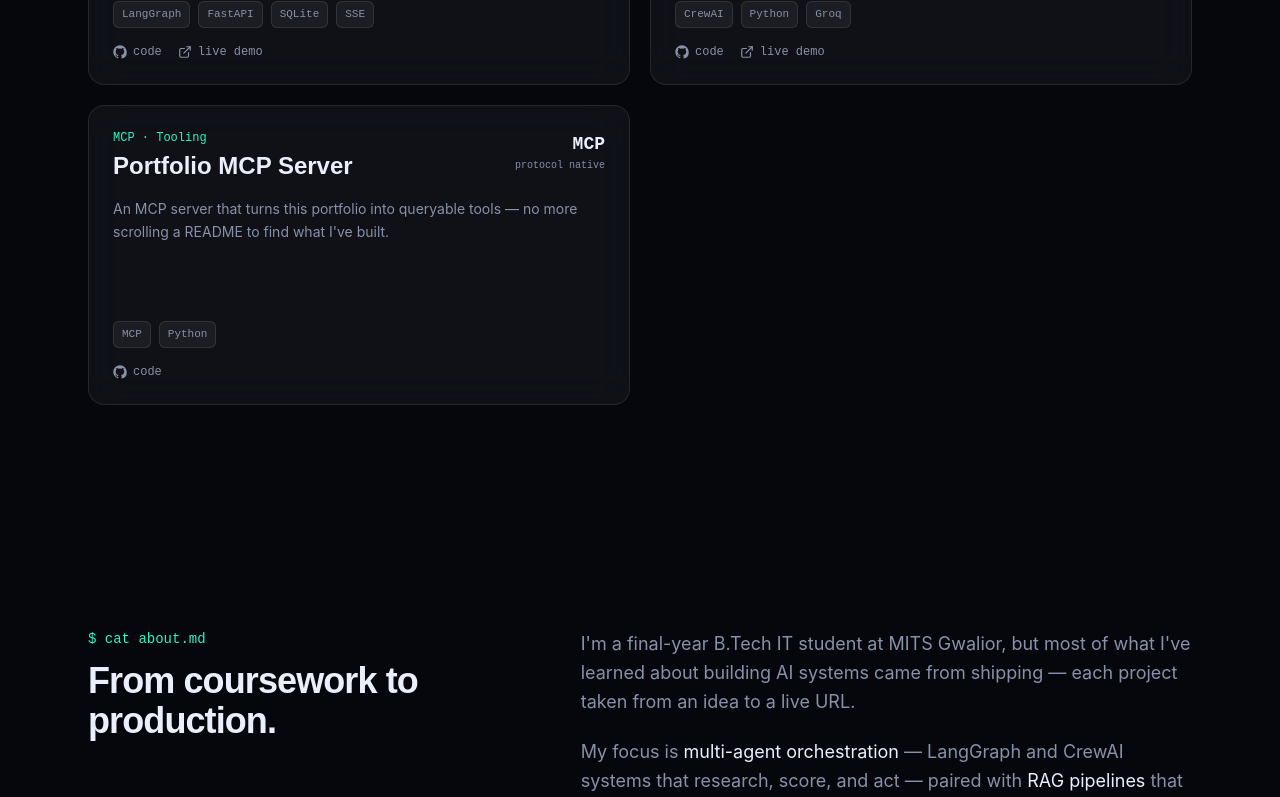
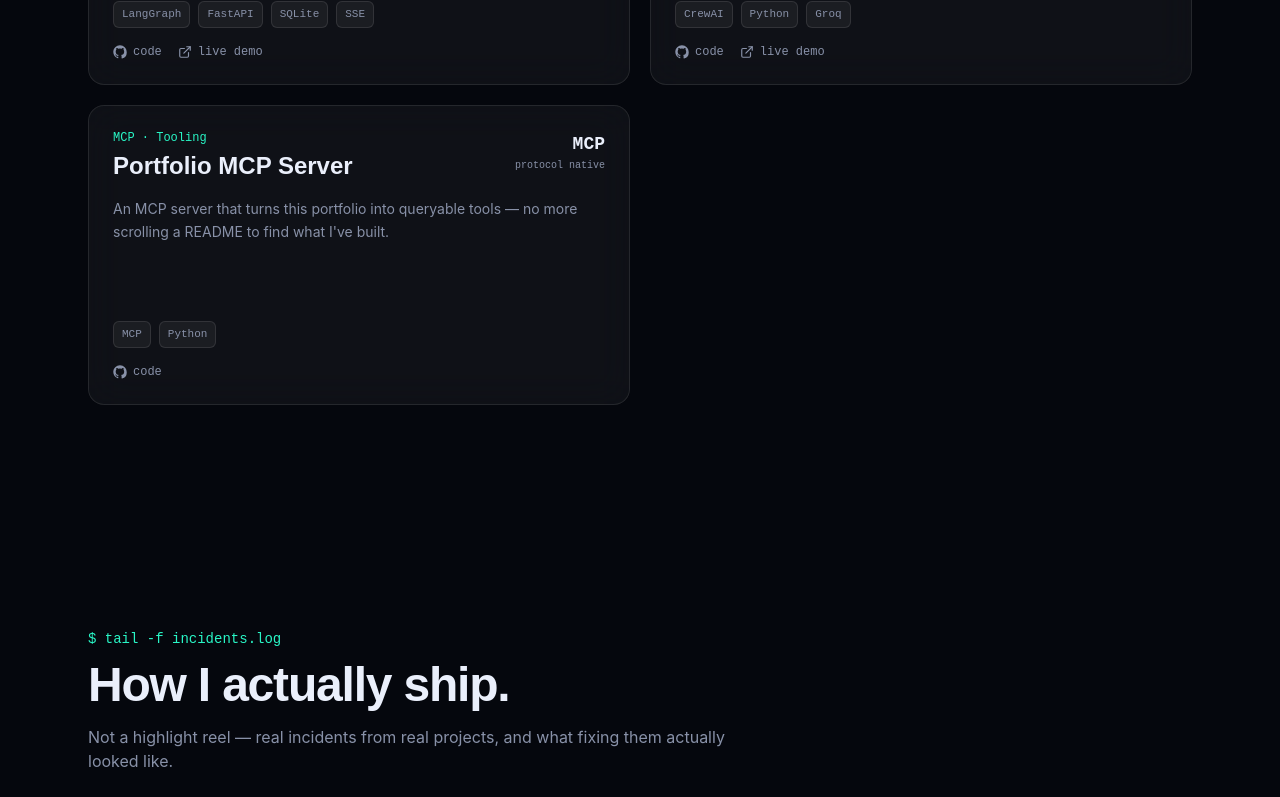
Before and after one commit to ayush-s-tomar/portfolio, a React (Vite) app: page / in a window 1280 px wide. Shown: the part 2000-2797 px from the top of the page. Built offline with nearby package versions, Linux system fonts and the light colour scheme.

Commit message:
add How I Actually Ship section

```diff
--- a/src/App.jsx
+++ b/src/App.jsx
@@ -2,6 +2,7 @@ import Nav from './components/Nav';
 import Hero from './components/Hero';
 import About from './components/About';
 import Projects from './components/Projects';
+import ShippingLog from './components/ShippingLog';
 import Skills from './components/Skills';
 import Contact from './components/Contact';
 
@@ -11,6 +12,7 @@ export default function App() {
       <Nav />
       <Hero />
       <Projects />
+      <ShippingLog />
       <About />
       <Skills />
       <Contact />
--- /dev/null
+++ b/src/components/ShippingLog.jsx
@@ -0,0 +1,81 @@
+import { motion } from 'framer-motion';
+
+const incidents = [
+  {
+    title: 'Groq deprecated a model mid-project',
+    body: "llama-3.1-8b-instant got decommissioned while it was live in two of my projects. Migrated both chat and eval pipelines to openai/gpt-oss-20b with zero downtime, then hardened request validation so a silent model-name change couldn't do this again.",
+  },
+  {
+    title: 'Chunking looked fine until I measured it',
+    body: "AskMyDocs' chunk-match confidence was stuck at 29%. Traced it to raw character-slicing chunks with no sentence or word-boundary awareness. Rebuilt it section-aware and word-boundary-safe — confidence jumped to 62%.",
+  },
+  {
+    title: 'A bug in the bug-catcher',
+    body: 'Built an LLM-as-judge eval harness to catch RAG regressions automatically. Then found the judge itself was scoring answers against a shorter context slice than the answer model actually saw — silently penalizing correct answers as unsupported.',
+  },
+  {
+    title: 'PowerShell writes to wherever it feels like',
+    body: 'Out-File and Set-Content were silently writing to the wrong working directory and corrupting UTF-8 with BOM markers. Now I run pwd before every file write and use [System.IO.File]::WriteAllText() with explicit no-BOM encoding.',
+  },
+];
+
+export default function ShippingLog() {
+  return (
+    <section id="shipping-log" className="relative py-28 px-6 max-w-6xl mx-auto">
+      <motion.p
+        initial={{ opacity: 0, y: 12 }}
+        whileInView={{ opacity: 1, y: 0 }}
+        viewport={{ once: true }}
+        className="font-mono text-sm text-[var(--mint)] mb-3"
+      >
+        $ tail -f incidents.log
+      </motion.p>
+      <motion.h2
+        initial={{ opacity: 0, y: 16 }}
+        whileInView={{ opacity: 1, y: 0 }}
+        viewport={{ once: true }}
+        transition={{ delay: 0.05 }}
+        className="font-display font-semibold text-4xl md:text-5xl mb-4 tracking-tight"
+      >
+        How I actually ship.
+      </motion.h2>
+      <motion.p
+        initial={{ opacity: 0, y: 16 }}
+        whileInView={{ opacity: 1, y: 0 }}
+        viewport={{ once: true }}
+        transition={{ delay: 0.1 }}
+        className="text-[var(--ink-muted)] max-w-2xl mb-14"
+      >
+        Not a highlight reel — real incidents from real projects, and what fixing them actually looked like.
+      </motion.p>
+
+      <div className="grid md:grid-cols-2 gap-5">
+        {incidents.map((incident, i) => (
+          <motion.div
+            key={incident.title}
+            initial={{ opacity: 0, y: 24 }}
+            whileInView={{ opacity: 1, y: 0 }}
+            viewport={{ once: true, margin: '-60px' }}
+            transition={{ duration: 0.5, delay: (i % 2) * 0.08, ease: 'easeOut' }}
+            whileHover={{ y: -4 }}
+            className="rounded-2xl glass p-6 border border-[var(--glass-border)] hover:border-[var(--mint)] transition-colors duration-300"
+          >
+            <div className="flex items-start gap-3">
+              <span className="font-mono text-xs text-[var(--mint)] mt-1 shrink-0">
+                [{String(i + 1).padStart(2, '0')}]
+              </span>
+              <div>
+                <h3 className="font-display font-semibold text-lg mb-2 leading-snug">
+                  {incident.title}
+                </h3>
+                <p className="text-sm text-[var(--ink-muted)] leading-relaxed">
+                  {incident.body}
+                </p>
+              </div>
+            </div>
+          </motion.div>
+        ))}
+      </div>
+    </section>
+  );
+}
```
